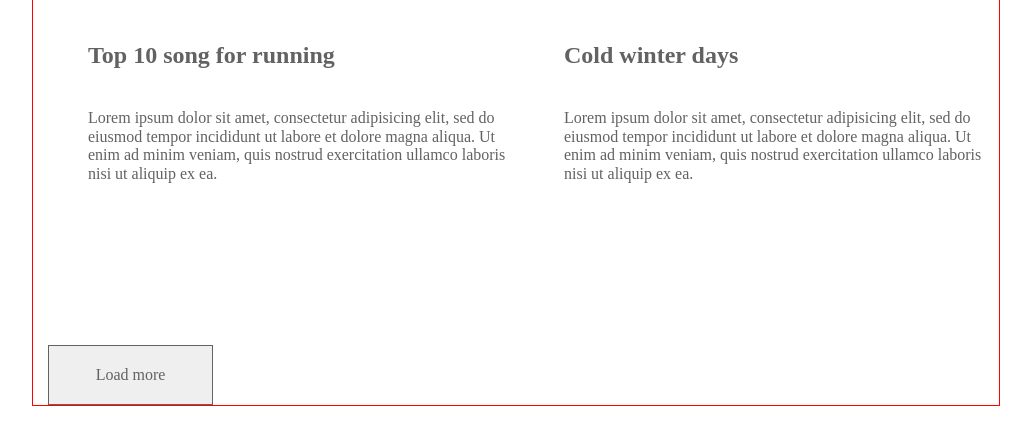
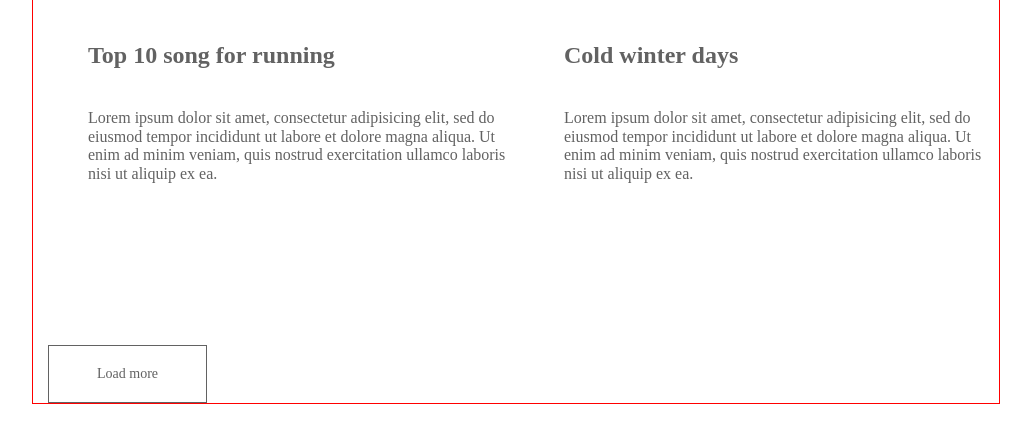
Before and after one commit to VladislavKazakov/pfotoblog, a plain HTML site: page index.html in a window 1280 px wide. Shown: the part 980-1424 px from the top of the page, without its empty margins (124-1155 px from the left). Drawn offline with nearby package versions, Linux system fonts and the light colour scheme.

Commit message:
Update style.css

```diff
--- a/style.css
+++ b/style.css
@@ -113,6 +113,7 @@ h1{
 .button{
     color: var(--text-color);
     border: solid var(--text-color) 1px;
-    width: 165px;
-    height: 60px;
+    font-size: 14px;
+    background-color: #fff;
+    padding: 20px 48px;
 }
```
